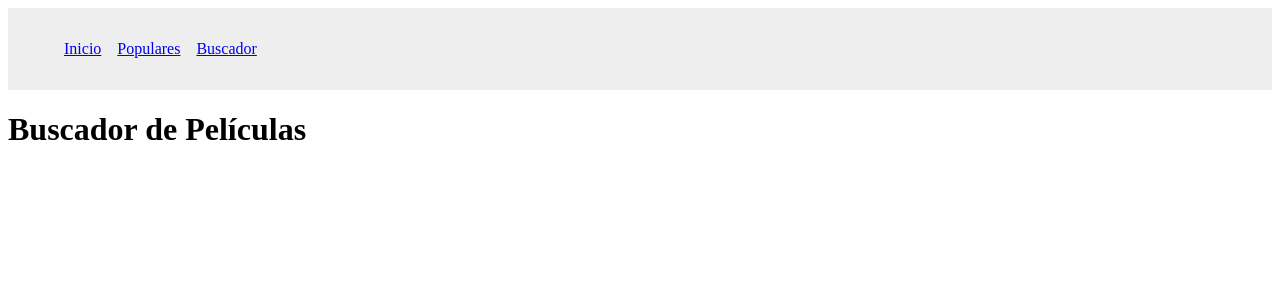
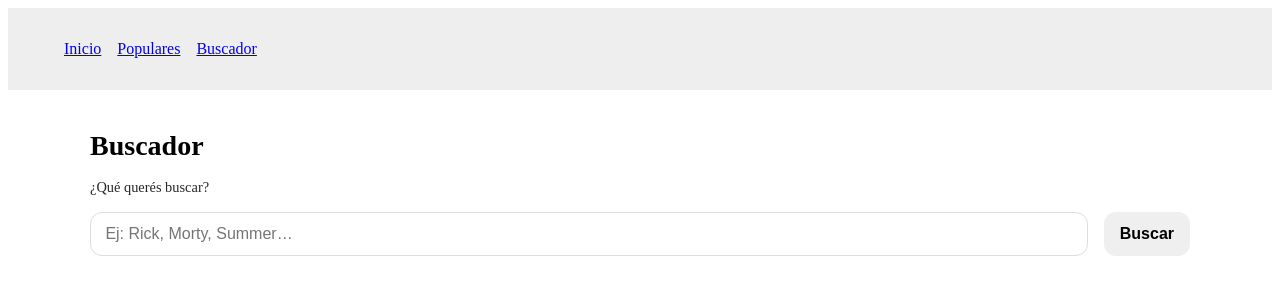
Before and after one commit to StefiAcevedo/tp-react-stefi-acevedo, a React (Vite) app: page /buscador in a window 1280 px wide. Shown: the top 300 px of the page. Built offline with nearby package versions, Linux system fonts and the light colour scheme.

Commit message:
Buscador: input + estado y estilos base (sin API)

```diff
--- a/src/pages/Buscador.jsx
+++ b/src/pages/Buscador.jsx
@@ -1,5 +1,81 @@
+import { useState } from "react";
+import "./Buscador.scss";
+
 function Buscador() {
-    return <h1>Buscador de Películas</h1>;
-  }
+  const [query, setQuery] = useState("");
+  const [results, setResults] = useState([]);
+  const [loading, setLoading] = useState(false);
+  const [error, setError] = useState(null);
 
-  export default Buscador;
+  const handleChange = (e) => {
+    setQuery(e.target.value);
+  };
+
+  const handleSubmit = async (e) => {
+    e.preventDefault();
+    if (!query.trim()) return; // Evitamos búsquedas vacías
+
+    setLoading(true);
+    setError(null);
+    setResults([]);
+
+    try {
+      const res = await fetch(
+        `https://rickandmortyapi.com/api/character/?name=${query}`
+      );
+
+      if (!res.ok) throw new Error("Error en la búsqueda");
+
+      const data = await res.json();
+      setResults(data.results || []);
+    } catch (err) {
+      setError("No se encontraron resultados.");
+    } finally {
+      setLoading(false);
+    }
+  };
+
+  return (
+    <section className="buscador">
+      <div className="buscador__wrap">
+        <h1 className="buscador__title">Buscador</h1>
+
+        <form className="buscador__form" onSubmit={handleSubmit} role="search">
+          <label className="buscador__label" htmlFor="q">
+            ¿Qué querés buscar?
+          </label>
+
+          <input
+            id="q"
+            name="q"
+            type="search"
+            className="buscador__input"
+            placeholder="Ej: Rick, Morty, Summer…"
+            value={query}
+            onChange={handleChange}
+            autoComplete="off"
+            aria-label="Buscar personajes"
+          />
+
+          <button className="buscador__btn" type="submit">
+            Buscar
+          </button>
+        </form>
+
+        <div className="buscador__results">
+          {loading && <p>Cargando...</p>}
+          {error && <p>{error}</p>}
+          {!loading && results.length > 0 && (
+            <ul>
+              {results.map((item) => (
+                <li key={item.id}>{item.name}</li>
+              ))}
+            </ul>
+          )}
+        </div>
+      </div>
+    </section>
+  );
+}
+
+export default Buscador;
--- /dev/null
+++ b/src/pages/Buscador.scss
@@ -0,0 +1,59 @@
+.buscador {
+    padding: 1rem;
+
+    &__wrap {
+      max-width: 1100px;
+      margin: 0 auto;
+    }
+
+    &__title {
+      font-size: clamp(1.25rem, 2.5vw, 1.75rem);
+      font-weight: 700;
+      margin-bottom: 1rem;
+      line-height: 1.2;
+    }
+
+    &__form {
+      display: grid;
+      grid-template-columns: 1fr auto;
+      grid-template-areas:
+        "label label"
+        "input button";
+      gap: .75rem;
+    }
+
+    &__label {
+      grid-area: label;
+      font-size: .9rem;
+      opacity: .85;
+    }
+
+    &__input {
+      grid-area: input;
+      padding: .75rem .9rem;
+      border: 1px solid #ddd;
+      border-radius: .75rem;
+      font-size: 1rem;
+      width: 100%;
+    }
+
+    &__btn {
+      grid-area: button;
+      padding: .75rem 1rem;
+      border: none;
+      border-radius: .75rem;
+      font-weight: 600;
+      font-size: 1rem;
+      cursor: pointer;
+    }
+
+    @media (min-width: 768px) {
+      &__form {
+        grid-template-columns: 1fr auto;
+        grid-template-areas:
+          "label label"
+          "input button";
+        gap: 1rem;
+      }
+    }
+  }
```
